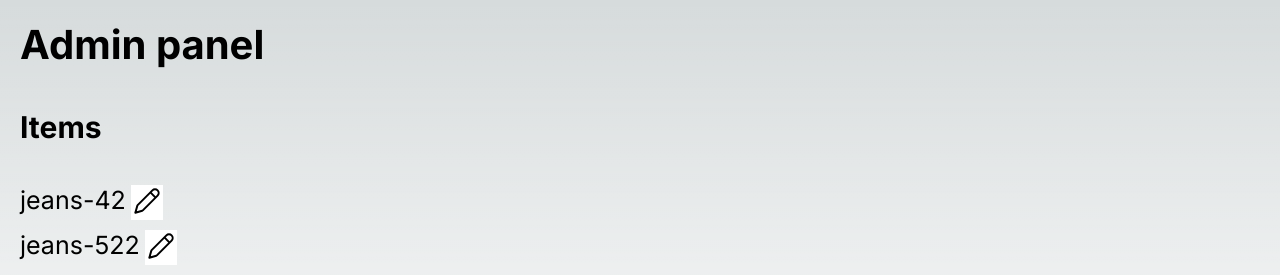
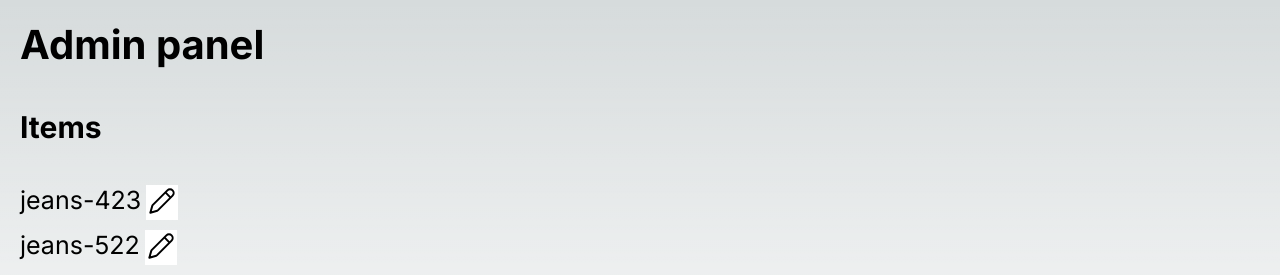
Before and after one commit to szx231/slmax-react-testovoe-zadanie, a Next.js app: page /admin in a window 1280 px wide. Shown: the top 275 px of the page. Built offline with nearby package versions, Linux system fonts and the light colour scheme; data requests are answered from the project's data file.

Commit message:
refactor code

```diff
--- a/server/db.json
+++ b/server/db.json
@@ -3,7 +3,7 @@
     {
       "id": 1,
       "image": "https://img.freepik.com/free-photo/cheerful-woman-in-jeans-hat-and-sunglasses-smiling-to-camera_171337-12136.jpg?w=900&t=st=1688741530~exp=1688742130~hmac=d617e5fca49ba60126825156f8638c2d55b217b907a69d131ab5f4eb00210835",
-      "name": "jeans-42",
+      "name": "jeans-423",
       "page": "items",
       "description": "Светлые джинсы – это вечная классика, которая никогда не выходит из моды. Их светлый и нежный оттенок делает их универсальными и легко сочетаемыми с различными верхами и обувью. Они мгновенно придают образу свежести и акцентируют внимание на ногах. Светлые джинсы могут быть как строгими и деловыми, так и расслабленными и повседневными, в зависимости от выбора аксессуаров и стиля верхней одежды. Будьте стильны и комфортны в светлых джинсах на любое время года."
     },
--- a/src/app/admin/page.tsx
+++ b/src/app/admin/page.tsx
@@ -4,7 +4,7 @@ import styles from './admin.module.css';
 import { useEffect, useState } from 'react';
 import { Item } from '@/types';
 import { getAllItems, getAllUsers } from '@/network';
-import { Section } from '@/Components/Section';
+import { Section } from '@/сomponents/Section';
 import { revalidateData } from '@/network';
 
 export default function Users() {
@@ -40,7 +40,29 @@ export default function Users() {
     setEditItem((prev) => ({ ...prev!, name: newName }));
   };
 
-  const resetEditItem = () => setEditItem(null);
+  const resetEditItem = (editItem: Item) => {
+    const updateState = (stateSetter: React.Dispatch<React.SetStateAction<Item[] | null>>) => {
+      stateSetter((prevItems) => {
+        if (!prevItems) return null;
+
+        const updatedItems = prevItems.map((item) => {
+          if (item.id === editItem.id) {
+            return editItem;
+          }
+          return item;
+        });
+        return updatedItems;
+      });
+    };
+
+    if (editItem.page === 'items') {
+      updateState(setItems);
+    } else if (editItem.page === 'users') {
+      updateState(setUsers);
+    }
+
+    setEditItem(null);
+  };
 
   if (loading) {
     return <div>loading...</div>;
--- a/src/network.tsx
+++ b/src/network.tsx
@@ -21,7 +21,7 @@ export const revalidateData = async (newData: Item) => {
   const { page, id } = newData;
 
   try {
-    const response2 = await fetch(`${BACKEND_URL}/${page}/${id}`, {
+    await fetch(`${BACKEND_URL}/${page}/${id}`, {
       method: 'PUT',
       headers: {
         'Content-Type': 'application/json',
@@ -30,14 +30,13 @@ export const revalidateData = async (newData: Item) => {
     });
 
     await fetch(REVALIDATE_API, {
-      method: 'GET',
-
+      method: 'POST',
       headers: {
         'Content-Type': 'application/json',
       },
+      body: JSON.stringify(newData),
     });
   } catch (error) {
-    // Обработка ошибки запроса
     console.error('Ошибка при отправке данных на сервер', error);
   }
 };
--- a/src/pages/api/revalidate.tsx
+++ b/src/pages/api/revalidate.tsx
@@ -2,10 +2,10 @@ import { NextApiRequest, NextApiResponse } from 'next';
 
 export default async function handler(req: NextApiRequest, res: NextApiResponse) {
   try {
-    await res.revalidate('/items');
+    const revalidatePage = req.body.page;
+    await res.revalidate(`/${revalidatePage}`);
     return res.json({ revalidated: true });
   } catch (err) {
-    console.log(err, 'errgg');
     return res.status(500).send('Error revalidating');
   }
 }
--- a/src/pages/items/index.tsx
+++ b/src/pages/items/index.tsx
@@ -1,4 +1,4 @@
-import { Card } from '@/Components/Card/Card';
+import { Card } from '@/сomponents/Card/Card';
 import styles from './items.module.css';
 import { GetStaticProps, NextPage } from 'next';
 import { ItemsProps } from '@/types';
--- a/src/pages/users/index.tsx
+++ b/src/pages/users/index.tsx
@@ -1,4 +1,4 @@
-import { Card } from '@/Components/Card/Card';
+import { Card } from '@/сomponents/Card/Card';
 import styles from './users.module.css';
 import { GetStaticProps, NextPage } from 'next';
 import { UsersProps } from '@/types';
--- a/src/Components/Section/index.tsx
+++ b/src/сomponents/Section/index.tsx
@@ -11,7 +11,7 @@ interface SectionProps {
   onEditItemNameChange: (newName: string) => void;
   editItem?: Item | null;
   revalidateData: (item: Item) => void;
-  resetEditItem: () => void;
+  resetEditItem: (item: Item) => void;
 }
 
 export const Section = (props: SectionProps) => {
@@ -36,7 +36,7 @@ export const Section = (props: SectionProps) => {
               <button
                 onClick={() => {
                   revalidateData(editItem);
-                  resetEditItem();
+                  resetEditItem(editItem);
                 }}
                 className={styles.button}
                 type="button"
```
Also changed, not shown: src/сomponents/Card/Card.module.css (renamed from src/Components/Card/Card.module.css), src/сomponents/Card/Card.tsx (renamed from src/Components/Card/Card.tsx), src/сomponents/Section/Section.module.css (renamed from src/Components/Section/Section.module.css).
